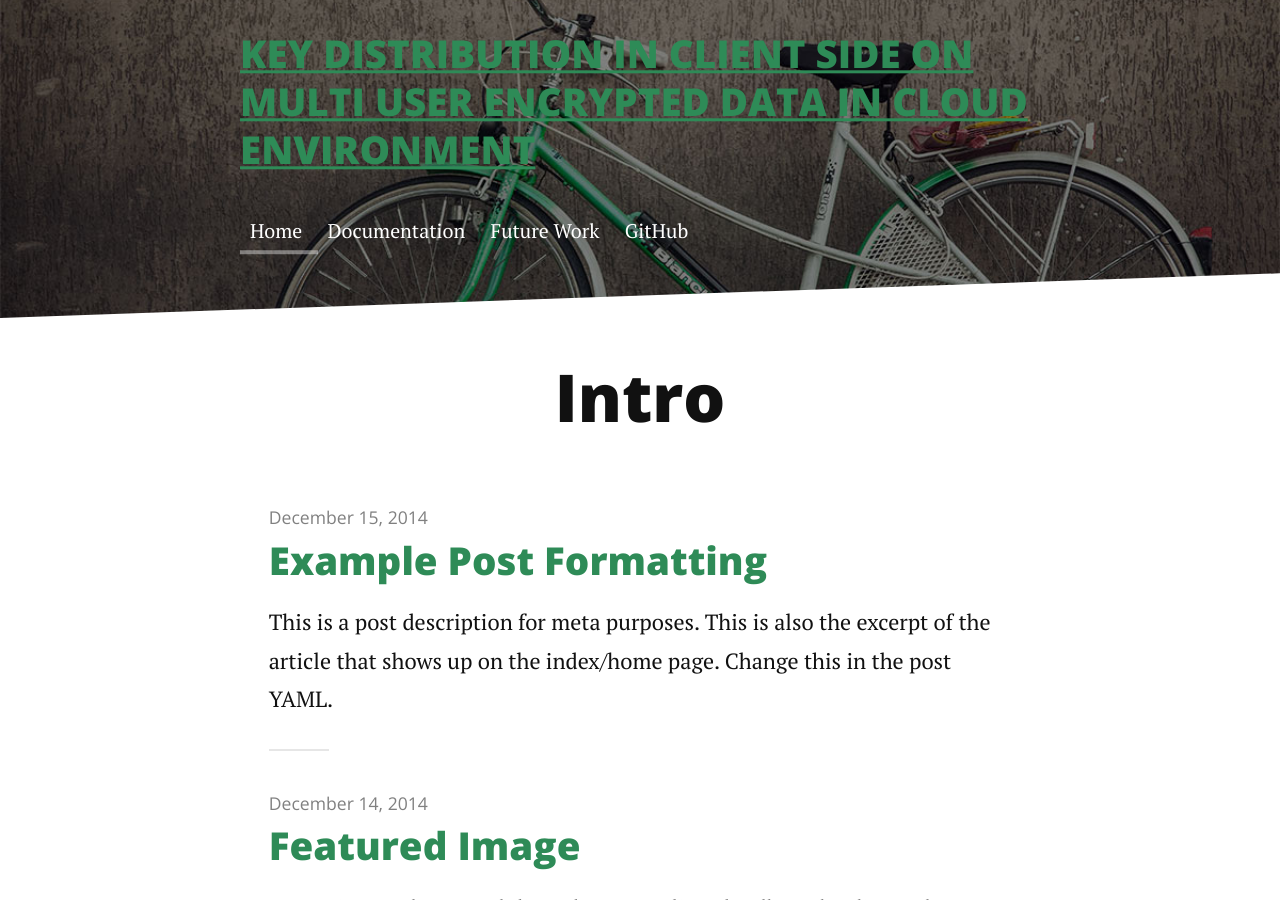
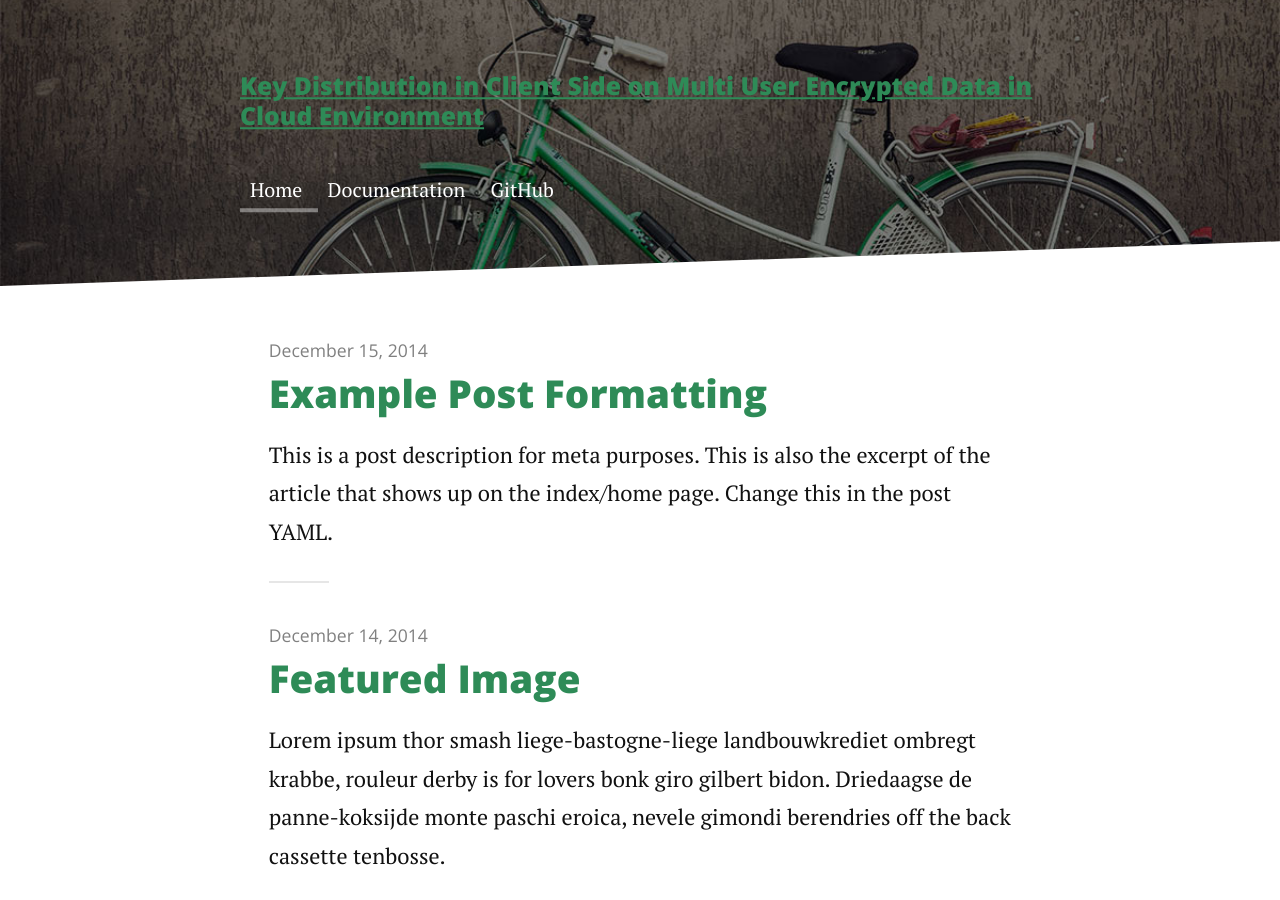
Before and after one commit to ibrahimsenan/ibrahimsenan.github.io, a Jekyll site: the page built from index.html, in a window 1280 px wide and 900 px high. Built offline with Jekyll 4.4.1, drawn with Linux system fonts in a browser that asks for light colours; nearby versions of some CDN libraries; the list of posts is cut into pages by our own code; part of the change alters nothing that is shown.

```diff
--- a/_config.yml
+++ b/_config.yml
@@ -1,6 +1,5 @@
-title: KEY DISTRIBUTION IN CLIENT SIDE ON MULTI USER
-       ENCRYPTED DATA IN CLOUD ENVIRONMENT
-description: Long Form Jekyll theme built with SASS / COMPASS / SUSY
+title: Key Distribution in Client Side on Multi User Encrypted Data in Cloud Environment
+description: Project about Key Distribution in Client Side on Multi User Encrypted Data in Cloud Environment
 
 url: https://github.com/ibrahimsenan/ibrahimsenan.github.io
 baseurl: ""
@@ -17,13 +16,13 @@ navigation:
    url: /index.html
  - title: Documentation
    url: /about
- - title: Future Work
-   url: /contact
+# - title: Future Work
+#   url: /contact
 
 social:
-   github: brianmaierjr
-   twitter: brianmaierjr
-   facebook: brianmaierjr
-   email: brimaidesigns@gmail.com
+   github: ibrahimsenan
+   twitter: ibrahim.senan
+   facebook: ibrahimsenan
+   email: ibrahimsenan3@gmail.com
 
 google_analytics: "UA-58263416-1"
--- a/_includes/header.html
+++ b/_includes/header.html
@@ -1,6 +1,6 @@
  <div class="header">
      <div class="container">
-         <h3 class="logo"><a href="{{ site.baseurl }}/">{{ site.title }}</a></h3>
+         <h4 class="logo"><a href="{{ site.baseurl }}/">{{ site.title }}</a></h4>
          <nav class="nav-collapse">
              <ul class="noList">
                  {% for link in site.navigation %}{% assign current = nil %}{% if page.url contains link.url or forloop.first and page.url == '/' or page.url == 'index.html' %}{% assign current = 'current' %}{% endif %}
--- a/index.html
+++ b/index.html
@@ -4,7 +4,7 @@ title: Long Haul
 ---
 
 <div class="home" id="home">
-  <h1 class="pageTitle">Intro</h1>
+  <!--<h1 class="pageTitle">Intro</h1>-->
   <ul class="posts noList">
     {% for post in paginator.posts %}
       <li>
@@ -15,12 +15,12 @@ title: Long Haul
     {% endfor %}
   </ul>
   <!-- Pagination links -->
-  <div class="pagination">
+<!--  <div class="pagination">
     {% if paginator.previous_page %}
       <a href="{{ paginator.previous_page_path | prepend: site.baseurl }}" class="previous button__outline">Newer Posts</a>
     {% endif %}
     {% if paginator.next_page %}
       <a href="{{ paginator.next_page_path | prepend: site.baseurl }}" class="next button__outline">Older Posts</a>
     {% endif %}
-  </div>
+  </div>-->
 </div>
```
